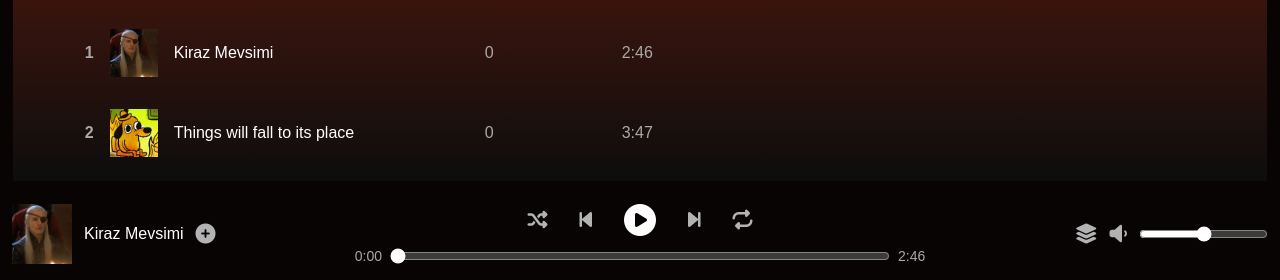
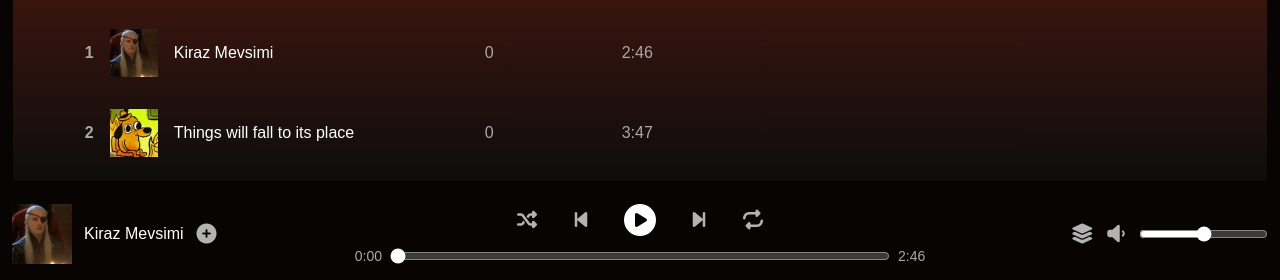
Before and after one commit to TraumeVonHeidelberg/DaGankPlaylist, a plain HTML site: page index.html in a window 1280 px wide. Shown: the part 520-800 px from the top of the page. Drawn offline with Linux system fonts and the light colour scheme.

Commit message:
Fixed buttons

```diff
--- a/scss/style.scss
+++ b/scss/style.scss
@@ -287,7 +287,7 @@ html {
 
 .music-player {
 	position: fixed;
-	bottom:0;
+	bottom: 0;
 	z-index: 10;
 	width: 100%;
 	height: 9.2rem;
@@ -295,7 +295,7 @@ html {
 	justify-content: space-between;
 	padding: 1.2rem;
 	color: white;
-	background-color: #080404;;
+	background-color: #080404;
 }
 
 .music-player-item {
@@ -330,6 +330,11 @@ html {
 	background: none;
 	border: none;
 	cursor: pointer;
+}
+
+.btn:not(:has(.music-player-main-icon)) {
+	width: 2.2rem;
+	height: 32px;
 }
 
 .music-options {
@@ -370,11 +375,11 @@ html {
 	width: 50rem;
 }
 
-input[type="range"] {
-    accent-color: #fff; /* Changes the color to green */
-	outline:none;
+input[type='range'] {
+	accent-color: #fff; /* Changes the color to green */
+	outline: none;
 }
 
-input[type="range"]:hover {
-    accent-color: #1ed760; /* Changes the color to green */
+input[type='range']:hover {
+	accent-color: #1ed760; /* Changes the color to green */
 }
```
Also changed, not shown: css/style.css, 1 other file.
